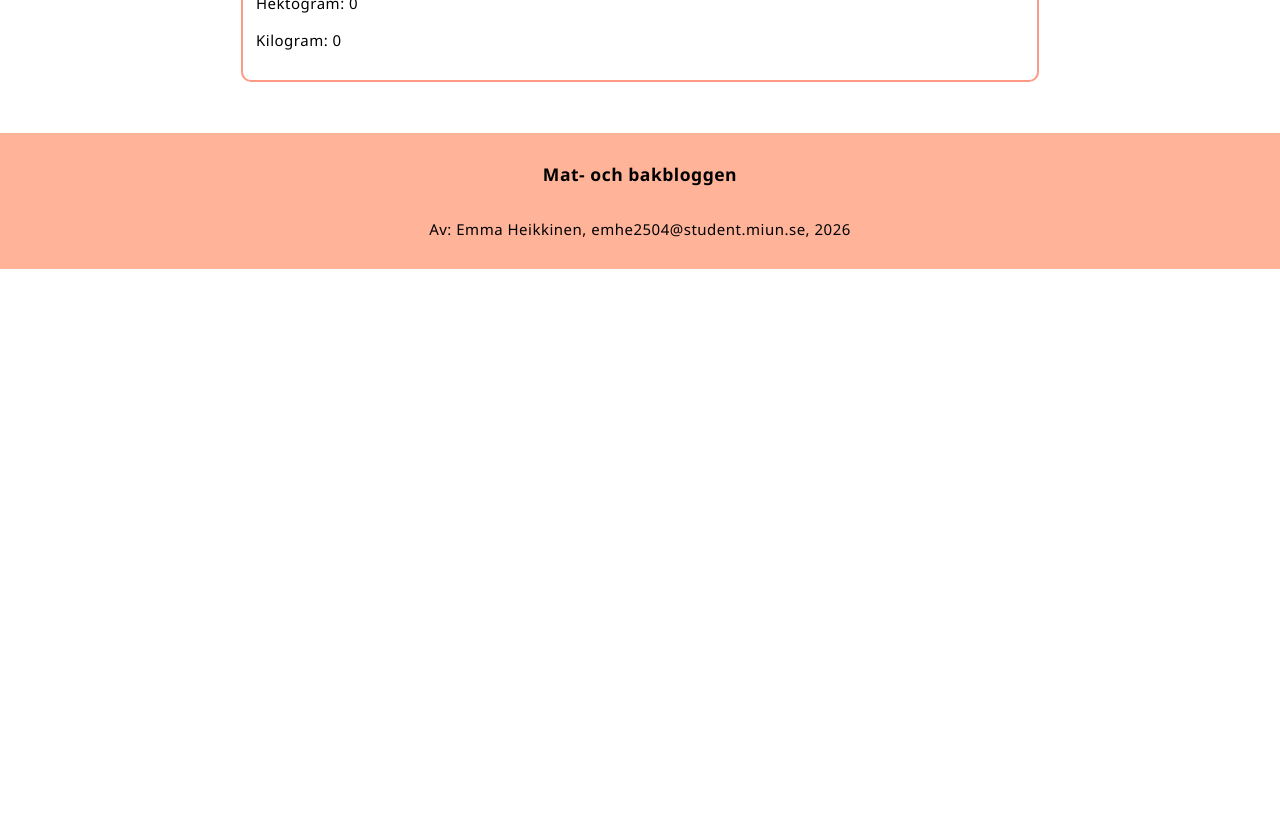
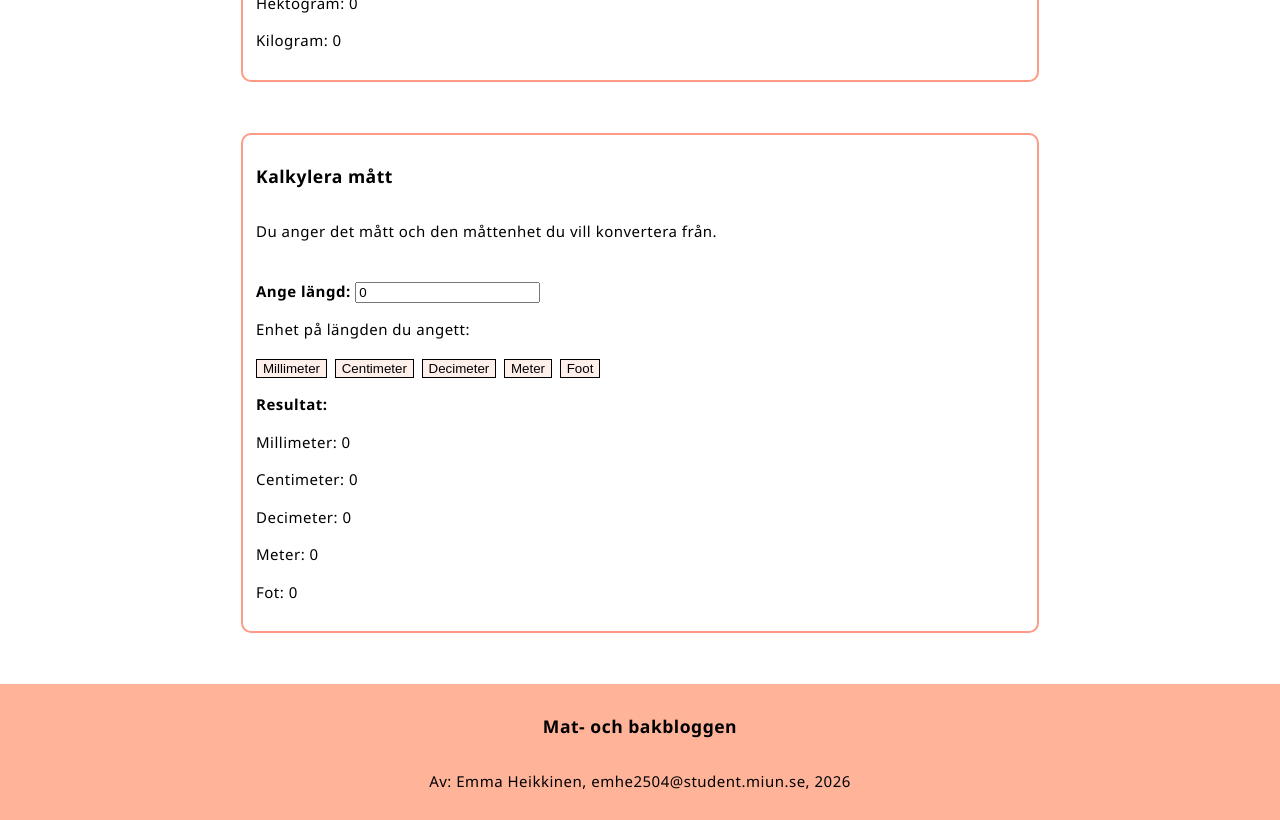
Before and after one commit to emhe2504/lab3DT208G, an Angular app: page /calculator in a window 1280 px wide. Shown: the part 680-1500 px from the top of the page. Before the commit the page ends 949 px from the top, so only its background shows below. Built offline with nearby package versions, Linux system fonts and the light colour scheme; a web font is replaced by a local one.

Commit message:
Ny kalkylator längd

```diff
--- a/src/app/pages/calculator/calculator.html
+++ b/src/app/pages/calculator/calculator.html
@@ -3,10 +3,10 @@
 <section id="weight">
     <h3>Kalkylera vikt</h3>
     <div>
-        <p>Du anger en vikt och den viktenhet du vill konvertera från, kalkylatorn sköter resten.</p>
+        <p>Du anger en vikt och den viktenhet du vill konvertera från.</p>
         <br>
-        <label for="milligram">Ange vikt: </label>
-        <input type="number" id="input" [(ngModel)]="input">
+        <label for="weightInput">Ange vikt: </label>
+        <input type="number" id="weightInput" [(ngModel)]="weightInput">
     </div>
 
     <div>
@@ -25,3 +25,31 @@
         <p>Kilogram: {{ kilResult }}</p>
     </div>
 </section>
+
+<section id="length">
+    <h3>Kalkylera mått</h3>
+    <div>
+        <p>Du anger det mått och den måttenhet du vill konvertera från.</p>
+        <br>
+        <label for="lengthInput">Ange längd: </label>
+        <input type="number" id="lengthInput" [(ngModel)]="lengthInput">
+    </div>
+
+    <div>
+        <p>Enhet på längden du angett:</p>
+        <button (click)="millimeter()">Millimeter</button>
+        <button (click)="centimeter()">Centimeter</button>
+        <button (click)="decimeter()">Decimeter</button>
+        <button (click)="meter()">Meter</button>
+        <button (click)="foot()">Foot</button>
+    </div>
+
+    <div>
+        <p><strong>Resultat:</strong></p>
+        <p>Millimeter: {{ mmResult }}</p>
+        <p>Centimeter: {{ cmResult }}</p>
+        <p>Decimeter: {{ dmResult }}</p>
+        <p>Meter: {{ mResult }}</p>
+        <p>Fot: {{ footResult }}</p>
+    </div>
+</section>
--- a/src/app/pages/calculator/calculator.ts
+++ b/src/app/pages/calculator/calculator.ts
@@ -11,43 +11,99 @@ import { FormsModule } from '@angular/forms';
 export class Calculator {
   //Properties
 
-  input: number = 0;
+
+  //Weight
+  weightInput: number = 0;
   milResult: number = 0;
   gramResult: number = 0;
   hecResult: number = 0;
   kilResult: number = 0;
 
+  //Length
+  lengthInput: number = 0;
+  mmResult: number = 0;
+  cmResult: number = 0;
+  dmResult: number = 0;
+  mResult: number = 0;
+  footResult: number = 0;
+
+
+
+
   //Methods
+
+  //Weight
 
   milligram(): void {
 
-    this.milResult = this.input;
-    this.gramResult = this.input / 1000;
-    this.hecResult = this.input / 100000;
-    this.kilResult = this.input / 1000000;
+    this.milResult = this.weightInput;
+    this.gramResult = this.weightInput / 1000;
+    this.hecResult = this.weightInput / 100000;
+    this.kilResult = this.weightInput / 1000000;
 
   }
 
   gram(): void {
-    this.milResult = this.input * 1000;
-    this.gramResult = this.input;
-    this.hecResult = this.input / 100;
-    this.kilResult = this.input / 1000;
+    this.milResult = this.weightInput * 1000;
+    this.gramResult = this.weightInput;
+    this.hecResult = this.weightInput / 100;
+    this.kilResult = this.weightInput / 1000;
   }
 
   hectogram(): void {
-    this.milResult = this.input * 100000;
-    this.gramResult = this.input * 100;
-    this.hecResult = this.input;
-    this.kilResult = this.input / 10;
+    this.milResult = this.weightInput * 100000;
+    this.gramResult = this.weightInput * 100;
+    this.hecResult = this.weightInput;
+    this.kilResult = this.weightInput / 10;
   }
 
   kilogram(): void {
-    this.milResult = this.input * 1000000;
-    this.gramResult = this.input * 1000;
-    this.hecResult = this.input * 10;
-    this.kilResult = this.input;
+    this.milResult = this.weightInput * 1000000;
+    this.gramResult = this.weightInput * 1000;
+    this.hecResult = this.weightInput * 10;
+    this.kilResult = this.weightInput;
   }
 
 
+  //Length
+
+  millimeter(): void {
+    this.mmResult = this.lengthInput;
+    this.cmResult = this.lengthInput / 10;
+    this.dmResult = this.lengthInput / 100;
+    this.mResult = this.lengthInput / 1000;
+    this.footResult = this.lengthInput / 304.8;
+  }
+
+   centimeter(): void {
+    this.mmResult = this.lengthInput * 10;
+    this.cmResult = this.lengthInput;
+    this.dmResult = this.lengthInput / 10;
+    this.mResult = this.lengthInput / 100;
+    this.footResult = this.lengthInput / 30.48;
+  }
+
+   decimeter(): void {
+    this.mmResult = this.lengthInput  * 100;
+    this.cmResult = this.lengthInput * 10;
+    this.dmResult = this.lengthInput;
+    this.mResult = this.lengthInput / 10;
+    this.footResult = this.lengthInput * 0.328084;
+  }
+
+   meter(): void {
+    this.mmResult = this.lengthInput * 1000;
+    this.cmResult = this.lengthInput * 100;
+    this.dmResult = this.lengthInput * 10;
+    this.mResult = this.lengthInput;
+    this.footResult = this.lengthInput * 3.28084;
+  }
+
+   foot(): void {
+    this.mmResult = this.lengthInput * 304.8;
+    this.cmResult = this.lengthInput * 30.48;
+    this.dmResult = this.lengthInput * 3.048;
+    this.mResult = this.lengthInput * 0.3048;
+    this.footResult = this.lengthInput;
+  }
 }
```
